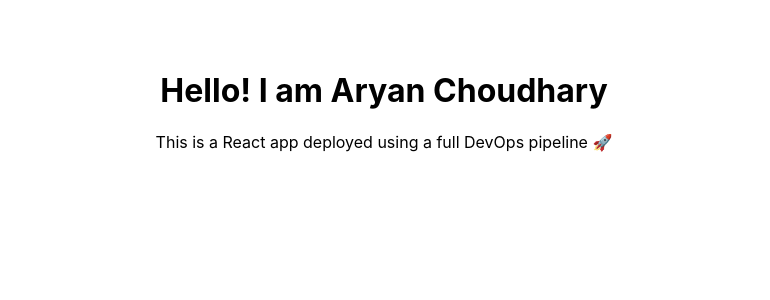
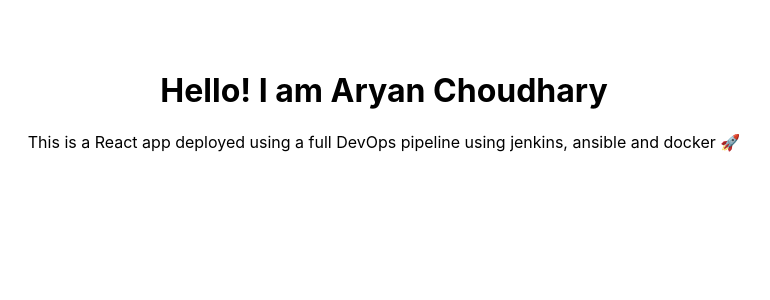
Before and after one commit to Aryan49Choudhary/jenkins-ansible-docker-react, a React (Create React App) app: page / in a window 1280 px wide. Shown: the top 300 px of the page, without its empty margins (256-1026 px from the left). Built offline with nearby package versions, Linux system fonts and the light colour scheme.

Commit message:
intro updated

```diff
--- a/src/App.js
+++ b/src/App.js
@@ -2,7 +2,7 @@
   return (
     <div style={{ textAlign: 'center', paddingTop: '50px' }}>
       <h1>Hello! I am Aryan Choudhary</h1>
-      <p>This is a React app deployed using a full DevOps pipeline 🚀</p>
+      <p>This is a React app deployed using a full DevOps pipeline using jenkins, ansible and docker 🚀</p>
     </div>
   );
 }
```
